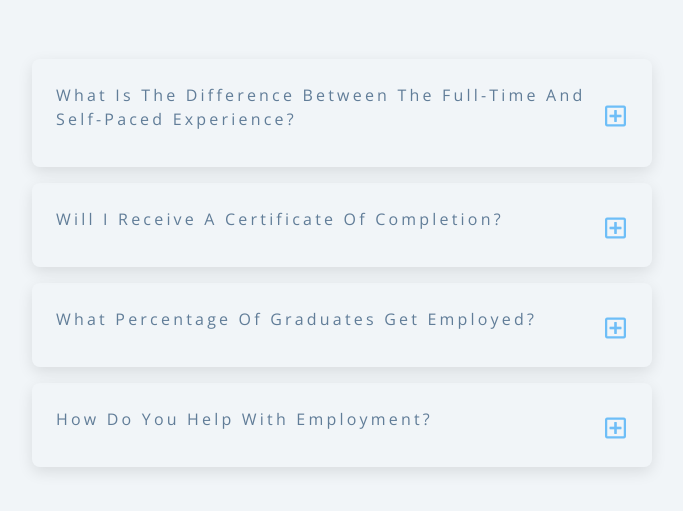
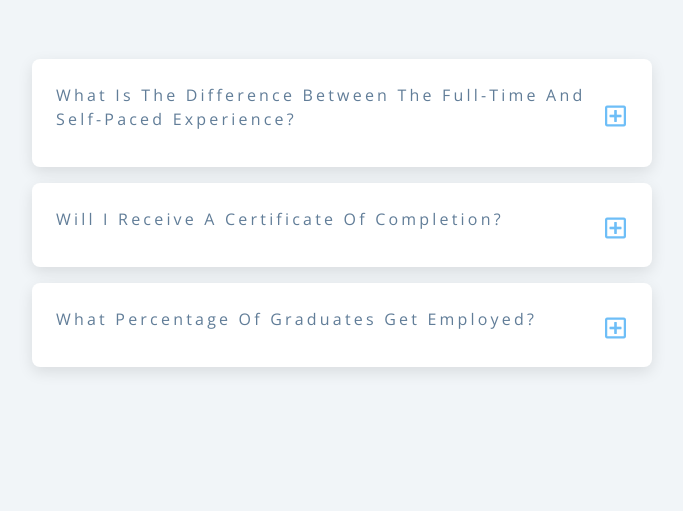
Before and after one commit to vladyslava-buzova/FAQ-Accordion, a plain HTML site: page index.html in a window 1280 px wide. Shown: the part 165-676 px from the top of the page, without its empty margins (298-981 px from the left). Drawn offline with nearby package versions, Linux system fonts and the light colour scheme.

Commit message:
changed background

```diff
--- a/index.html
+++ b/index.html
@@ -93,29 +93,6 @@
             </div>
           </article>
           <!-- end of single question -->
-          <!-- single question -->
-          <article class="question">
-            <!-- question title -->
-            <div class="question-title">
-              <p>How do you help with employment?</p>
-              <!-- button -->
-              <button type="button" class="question-btn">
-                <span class="plus-icon">
-                  <i class="far fa-plus-square"></i>
-                </span>
-                <span class="minus-icon">
-                  <i class="far fa-minus-square"></i>
-                </span>
-              </button>
-            </div>
-            <!-- question text -->
-            <div class="question-text">
-              <p>
-                Our HR Specialist works with you to help secure your employment. We help with your CV and portfolio and assist you in creating profiles on all popular IT platforms. We prepare you for interviews and give you access to a vacancies list.
-              </p>
-            </div>
-          </article>
-          <!-- end of single question -->
 
       </section>
     </main>
--- a/styles.css
+++ b/styles.css
@@ -141,7 +141,7 @@ main {
 }
 
 .question {
-  background: var(--clr-white);
+  background: white;
   border-radius: var(--radius);
   box-shadow: var(--light-shadow);
   padding: 1.5rem 1.5rem 0 1.5rem;
```
